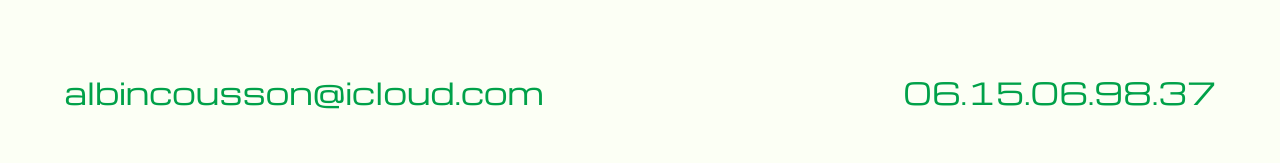
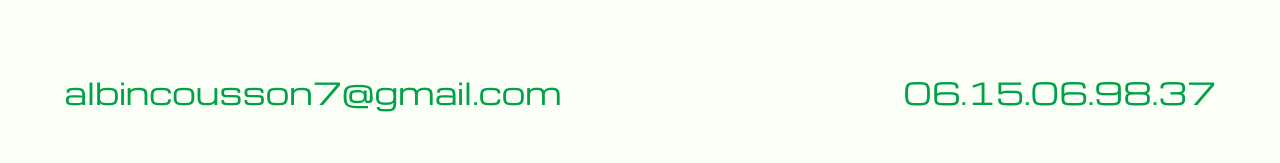
Before and after one commit to albin-cousson/myWebsite, a Next.js app: page /components/footer in a window 1280 px wide. Shown: the part 447-610 px from the top of the page. Built offline with nearby package versions, Linux system fonts and the light colour scheme.

Commit message:
refactor: modification de l'adresse mail

```diff
--- a/pages/components/footer.tsx
+++ b/pages/components/footer.tsx
@@ -12,7 +12,7 @@ export default function Footer({refForNavigate, isScrollMiddle}: {refForNavigate
                     <h2 className={styles.footerHeading}>✺ Let’s <br />collaborate</h2>
                     <div className={styles.footerContact}>
                         <a href="mailto:albincousson@icloud.com">
-                            albincousson@icloud.com
+                            albincousson7@gmail.com
                         </a>
                         <p>
                             06.15.06.98.37
```
Also changed, not shown: 1 other file (tests, documents, lock files or other folders).
